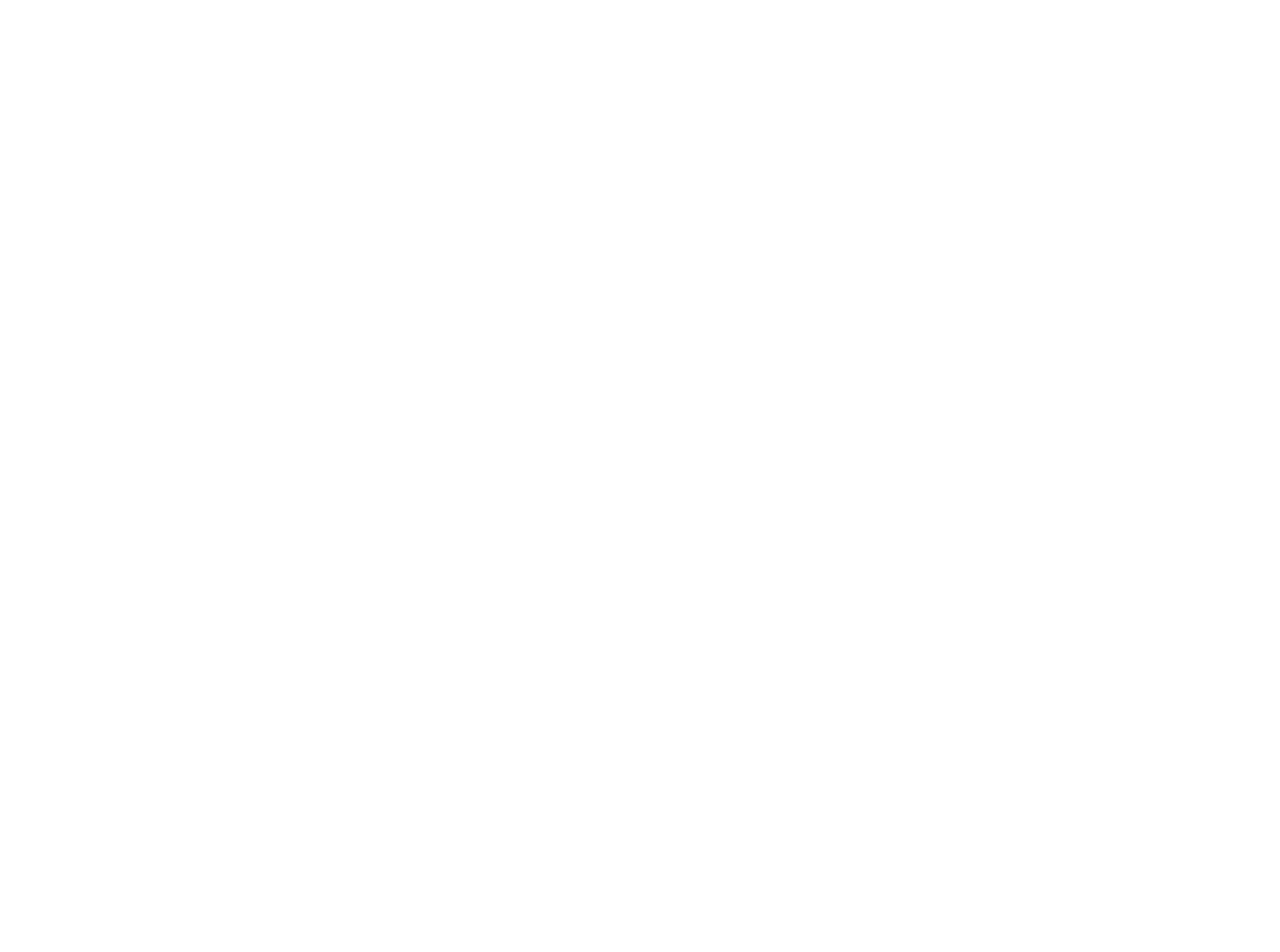
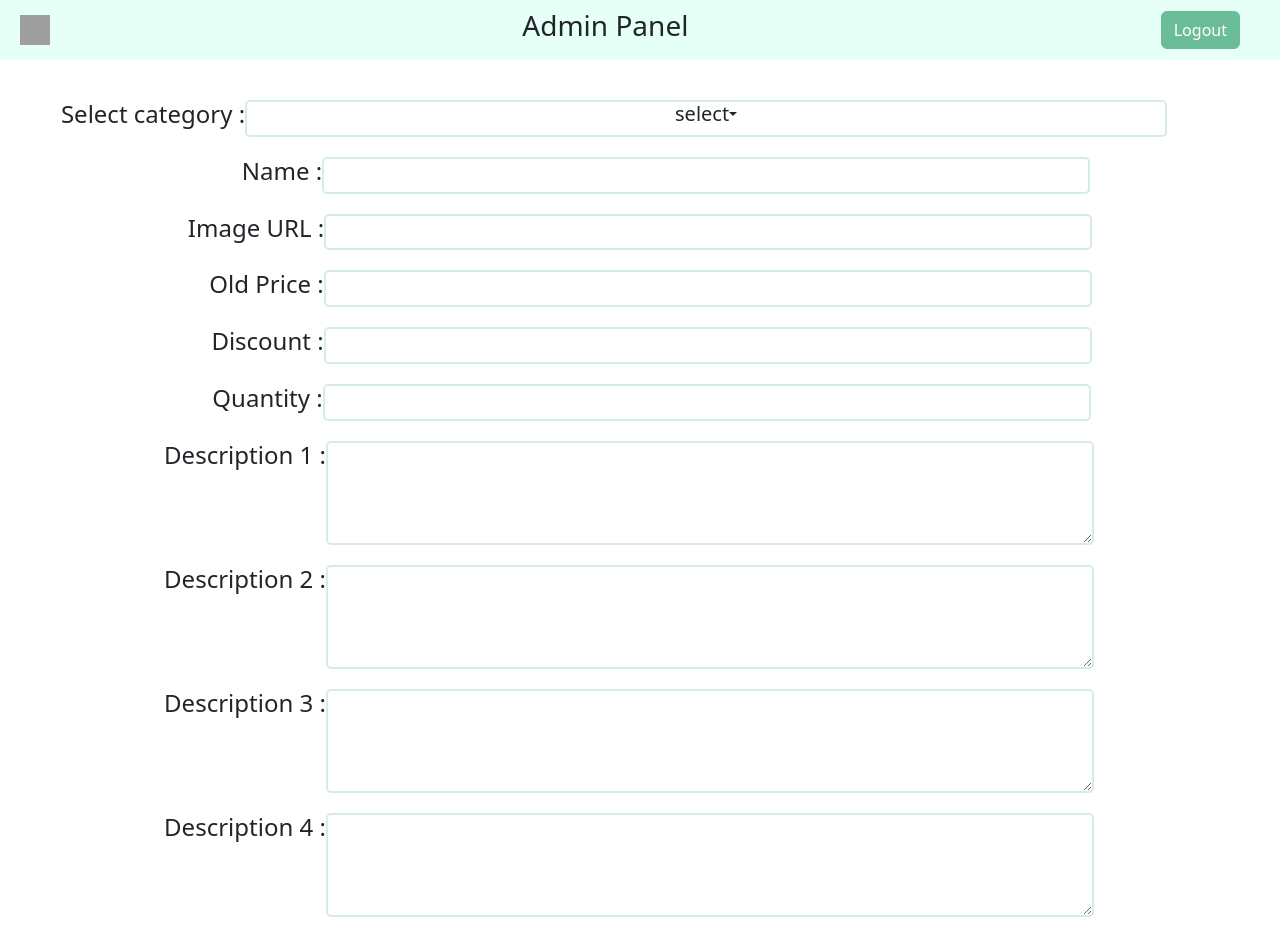
Before and after one commit to charanjose16/pharmacy, a React (Create React App) app: page /addProducts in a window 1280 px wide. Before the commit this address had no page. Shown: the top 952 px of the page. Before the commit the page ends 800 px from the top, so only its background shows below. Built offline with nearby package versions, Linux system fonts and the light colour scheme; grey boxes are pictures that could not be loaded.

Commit message:
add product complete

```diff
--- a/src/App.js
+++ b/src/App.js
@@ -12,6 +12,7 @@
 import AdminHeader from "./Components/AdminHeader";
 import AdminProducts from "./Pages/admin/AdminProducts";
 import EditProduct from "./Pages/admin/EditProduct";
+import AddProducts from "./Pages/admin/AddProducts";
 
 
 function App() {
@@ -29,6 +30,7 @@
         <Route exact path='/adminHeader' element={<AdminHeader/>}/>
         <Route exact path='/adminProducts' element={<AdminProducts/>}/>
         <Route exact path='/editProduct' element={<EditProduct/>}/>
+        <Route exact path='/addProducts' element={<AddProducts/>}/>
        </Routes>
     </div>
   );
--- /dev/null
+++ b/src/Pages/admin/AddProducts.css
@@ -0,0 +1,31 @@
+.add-prod-main-div{
+    display: flex;
+    flex-direction: column;
+    margin-top: 40px;
+    gap: 20px;
+}
+.add-prod-sep-div{
+    display: flex;
+    flex-direction: row;
+    justify-content: center;
+
+}
+.add-prod-inp{
+    border:2px solid #6bbd9946;
+    width: 60%;
+    border-radius: 5px;
+}
+.dropdown.add-prod-sep-div{
+    border:2px solid #6bbd9946;
+    width: 922px;
+    border-radius: 5px;
+}
+.dropdown-item.add-prod:active{
+background-color:#48c08c;
+}
+.add-pro{
+    margin-left: 42%;
+    width: 280px;
+    margin-top: 40px;
+    margin-bottom: 40px;
+}
--- /dev/null
+++ b/src/Pages/admin/AddProducts.js
@@ -0,0 +1,83 @@
+import React, { useState } from 'react'
+import "./AddProducts.css"
+import AdminHeader from '../../Components/AdminHeader';
+import { db } from '../../firebase-config';
+import { collection,addDoc } from 'firebase/firestore';
+import { useNavigate } from 'react-router-dom';
+
+
+
+const AddProducts = () => {
+
+    const navigate=useNavigate();
+const[category,setCategory]=useState("select");
+const[collectionName,setCollectionName]=useState("deals")
+const [name,setName]=useState("")
+const [imageUrl,setImageUrl]=useState("")
+const [oldPrice,setOldPrice]=useState(0)
+const [discount,setDiscount]=useState(0)
+const [quantity,setQuantity]=useState(0)
+const [desc1,setDesc1]=useState("")
+const [desc2,setDesc2]=useState("")
+const [desc3,setDesc3]=useState("")
+const [desc4,setDesc4]=useState("")
+const collectionRef = collection(db,collectionName);
+
+const addProduct=async()=>{
+    await addDoc(collectionRef,{name:name,image:imageUrl,old_price:Number(oldPrice),discount:Number(discount),quantity:Number(quantity),det_1:desc1,det_2:desc2,det_3:desc3,det_4:desc4});
+    navigate("/adminProducts")
+}
+
+
+
+  return (
+    <div>
+    <AdminHeader></AdminHeader>
+
+     <div className='add-prod-main-div'>
+
+
+        <div className='add-prod-sep-div' style={{marginRight:"52px"}}><h4>Select category : </h4>
+<div className='dropdown add-prod-sep-div'><div><h5>{category}</h5></div>
+<div className='dropdown-toggle' data-mdb-toggle="dropdown" aria-expanded="false"  id="dropdownMenuButton">
+</div>
+<ul class="dropdown-menu" aria-labelledby="dropdownMenuButton">
+    <li><h6 class="dropdown-item add-prod" onClick={()=>{setCategory("Best Deals"); setCollectionName("deals");}}>Best Deals</h6></li>
+    <li><h6 class="dropdown-item add-prod" onClick={()=>{setCategory("Supplements"); setCollectionName("supplements"); }}>Supplements</h6></li>
+    <li><h6 class="dropdown-item add-prod" onClick={()=>{setCategory("Ayurveda and Herbs")}}>Ayurveda and Herbs</h6></li>
+    <li><h6 class="dropdown-item add-prod" onClick={()=>{setCategory("Health Food and Drink")}}>Health Food and Drink</h6></li>
+    <li><h6 class="dropdown-item add-prod" onClick={()=>{setCategory("Fitness")}}>Fitness</h6></li>
+    <li><h6 class="dropdown-item add-prod" onClick={()=>{setCategory("Wellness")}}>Wellness</h6></li>
+  </ul>
+
+
+
+</div></div>
+
+<div className='add-prod-sep-div'><h4 style={{marginLeft:"52px"}}>Name : </h4><input type='text' className='add-prod-inp' onChange={(e)=>setName(e.target.value)}></input></div>
+<div className='add-prod-sep-div' ><h4>Image URL : </h4><input type='text' className='add-prod-inp' onChange={(e)=>setImageUrl(e.target.value)}></input></div>
+<div className='add-prod-sep-div'><h4 style={{marginLeft:"21px"}}>Old Price : </h4><input type='text' className='add-prod-inp' onChange={(e)=>setOldPrice(e.target.value)}></input></div>
+<div className='add-prod-sep-div'><h4 style={{marginLeft:"23px"}}>Discount : </h4><input type='text' className='add-prod-inp' onChange={(e)=>setDiscount(e.target.value)}></input></div>
+<div className='add-prod-sep-div'><h4 style={{marginLeft:"23px"}}>Quantity : </h4><input type='text' className='add-prod-inp' onChange={(e)=>setQuantity(e.target.value)}></input></div>
+<div className='add-prod-sep-div'><h4 >Description 1 : </h4><textarea type='text' className='add-prod-inp' rows="4" style={{marginRight:"22px"}} onChange={(e)=>setDesc1(e.target.value)}></textarea></div>
+<div className='add-prod-sep-div'><h4 >Description 2 : </h4><textarea type='text' className='add-prod-inp' rows="4" style={{marginRight:"22px"}} onChange={(e)=>setDesc2(e.target.value)}></textarea></div>
+<div className='add-prod-sep-div'><h4 >Description 3 : </h4><textarea type='text' className='add-prod-inp' rows="4" style={{marginRight:"22px"}} onChange={(e)=>setDesc3(e.target.value)}></textarea></div>
+<div className='add-prod-sep-div'><h4 >Description 4 : </h4><textarea type='text' className='add-prod-inp' rows="4" style={{marginRight:"22px"}} onChange={(e)=>setDesc4(e.target.value)}></textarea></div>
+
+
+
+
+
+
+
+     </div>
+
+     <button className='btn btn-success  add-pro' onClick={addProduct}>Add Product</button>
+
+
+
+    </div>
+  )
+}
+
+export default AddProducts
--- a/src/Pages/admin/EditProduct.css
+++ b/src/Pages/admin/EditProduct.css
@@ -40,3 +40,18 @@
     background-color: #428367;
     border-color:#428367;
 }
+.des-edit-change{
+    margin-right: 76px;
+}
+textarea.upd-pro-inp.des{
+    height: 100px;
+    width: 60%;
+    border:2px solid rgba(30, 195, 121, 0.353);
+    border-radius: 5px;
+}
+.prod-update{
+    margin-left: 42%;
+    margin-top: 40px;
+    margin-bottom: 30px;
+    width: 15%;
+}
--- a/src/Pages/admin/EditProduct.js
+++ b/src/Pages/admin/EditProduct.js
@@ -1,6 +1,6 @@
-import React, { useEffect, useState } from 'react'
+import React, { useState } from 'react'
 import "./EditProduct.css"
-import { useLocation } from 'react-router-dom'
+import { useLocation ,useNavigate} from 'react-router-dom'
 import { db } from '../../firebase-config'
 import { updateDoc,doc } from 'firebase/firestore'
 import AdminHeader from '../../Components/AdminHeader'
@@ -8,15 +8,21 @@
 const EditProduct = () => {
     const [newTextInput,setNewTextInput]=useState("")
     const [newNumberInput,setNewNumberInput]=useState(0);
+    const navigate=useNavigate();
+
 
 
     const location=useLocation();
     const {productId,colName}=location.state || {};
 
+
+
+
     const updateTextDet=async(id,field,value)=>{
         const ref=doc(db,colName,id);
         const newChange = {[field]:value }
         await updateDoc(ref,newChange);
+
     }
 
 
@@ -25,7 +31,7 @@
     <AdminHeader></AdminHeader>
 
     <div className='upd-pro-image-text'>
-    <img src={productId.image} width="150" height="150" style={{objectFit:"contain"}}></img>
+    <img src={productId.image} width="150" height="150" style={{objectFit:"contain"}} alt=''></img>
     <h5>{productId.name}</h5>
     </div>
 
@@ -33,6 +39,16 @@
         <div className='upd-prod-change'><h4>Name : </h4><input className="upd-pro-inp" type='text' defaultValue={productId.name} onChange={(e)=>{setNewTextInput(e.target.value)}}></input><button onClick={()=>{updateTextDet(productId.id,'name',newTextInput)}} className='btn btn-primary upd-pro-change-button' >change</button></div>
         <div className='upd-prod-change'><h4>Image : </h4><input type='text' className="upd-pro-inp" defaultValue={productId.image} onChange={(e)=>{setNewTextInput(e.target.value)}}></input><button onClick={()=>{updateTextDet(productId.id,'image',newTextInput)}} className='btn btn-primary upd-pro-change-button'>change</button></div>
         <div className='upd-prod-change'><h4>Old Price : </h4><input type='text' className="upd-pro-inp" defaultValue={productId.old_price} onChange={(e)=>{setNewNumberInput(e.target.value)}}></input><button onClick={()=>{updateTextDet(productId.id,'old_price',newNumberInput)}} className='btn btn-primary upd-pro-change-button old-pric-change'>change</button></div>
+        <div className='upd-prod-change'><h4>Discount : </h4><input type='text' className="upd-pro-inp" defaultValue={productId.discount} onChange={(e)=>{setNewNumberInput(e.target.value)}}></input><button onClick={()=>{updateTextDet(productId.id,'discount',newNumberInput)}} className='btn btn-primary upd-pro-change-button old-pric-change'>change</button></div>
+        <div className='upd-prod-change'><h4>Quantity : </h4><input type='text' className="upd-pro-inp" defaultValue={productId.quantity} onChange={(e)=>{setNewNumberInput(e.target.value)}}></input><button onClick={()=>{updateTextDet(productId.id,'quantity',newNumberInput)}} className='btn btn-primary upd-pro-change-button old-pric-change'>change</button></div>
+        <div className='upd-prod-change'><h4>Description 1 : </h4><textarea type='text' className="upd-pro-inp des" rows="5" cols="40" defaultValue={productId.det_1} onChange={(e)=>{setNewTextInput(e.target.value)}}></textarea><button onClick={()=>{updateTextDet(productId.id,'det_1',newTextInput)}} className='btn btn-primary upd-pro-change-button des-edit-change'>change</button></div>
+        <div className='upd-prod-change'><h4>Description 2 : </h4><textarea type='text' className="upd-pro-inp des" rows="5" cols="40" defaultValue={productId.det_2} onChange={(e)=>{setNewTextInput(e.target.value)}}></textarea><button onClick={()=>{updateTextDet(productId.id,'det_2',newTextInput)}} className='btn btn-primary upd-pro-change-button des-edit-change'>change</button></div>
+        <div className='upd-prod-change'><h4>Description 3 : </h4><textarea type='text' className="upd-pro-inp des" rows="5" cols="40" defaultValue={productId.det_3} onChange={(e)=>{setNewTextInput(e.target.value)}}></textarea><button onClick={()=>{updateTextDet(productId.id,'det_3',newTextInput)}} className='btn btn-primary upd-pro-change-button des-edit-change'>change</button></div>
+        <div className='upd-prod-change'><h4>Description 4 : </h4><textarea type='text' className="upd-pro-inp des" rows="5" cols="40" defaultValue={productId.det_4} onChange={(e)=>{setNewTextInput(e.target.value)}}></textarea><button onClick={()=>{updateTextDet(productId.id,'det_4',newTextInput)}} className='btn btn-primary upd-pro-change-button des-edit-change'>change</button></div>
+
+        <button className='btn btn-success prod-update' onClick={()=>{navigate("/adminProducts")}}>Update</button>
+
+
     </div>
 
      </div>
```
Also changed, not shown: src/Pages/admin/AdminProducts.js (+5 -5 lines).
